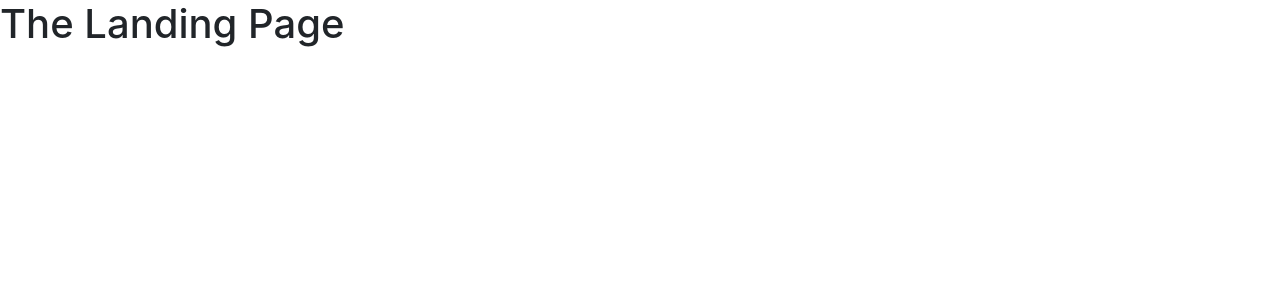
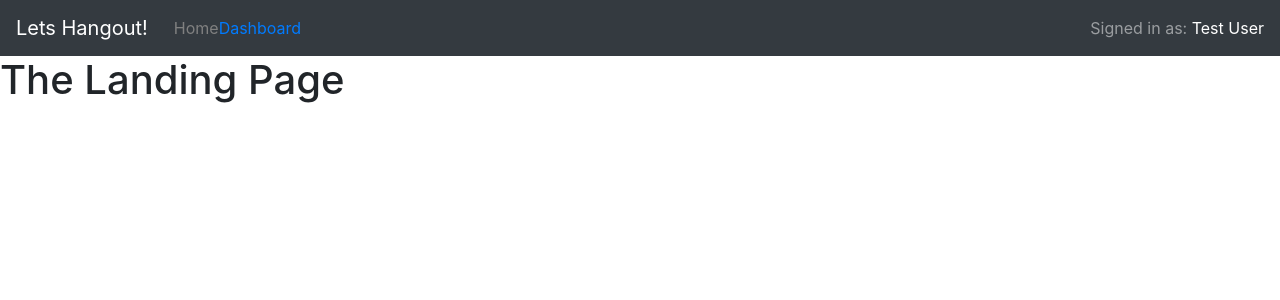
Before and after one commit to NJIT-CS490-Group6/project3-frontend, a React (Create React App) app: page / in a window 1280 px wide. Shown: the top 300 px of the page. Built offline with nearby package versions, Linux system fonts and the light colour scheme.

Commit message:
added in linting and formatting functionality, files have not yet been linted or formatted. this is mainly to test the required github actions workflow. (it should fail when trying to npx eslint /src)

```diff
--- a/src/App.tsx
+++ b/src/App.tsx
@@ -1,9 +1,10 @@
+import React from 'react'
 import { Route, Switch } from 'react-router-dom';
 
 import LandingPage from './pages/LandingPage';
 import Dashboard from './pages/Dashboard';
 import ErrorPage from './pages/ErrorPage'
-import MainNavbar from './components/MainNavbar';
+import MainNavbar from './components/MainNavbar.tsx';
 
 import './styles/App.css';
 
@@ -12,6 +13,7 @@ function App() {
     <div className="App">
       <Switch>
         <Route exact path="/">
+          <MainNavbar />
           <LandingPage />
         </Route>
         <Route path="/dashboard">
```
Also changed, not shown: package.json (+26 -3 lines), src/components/MainNavbar.tsx (+12 -9 lines), 1 other file (tests, documents, lock files or other folders).
